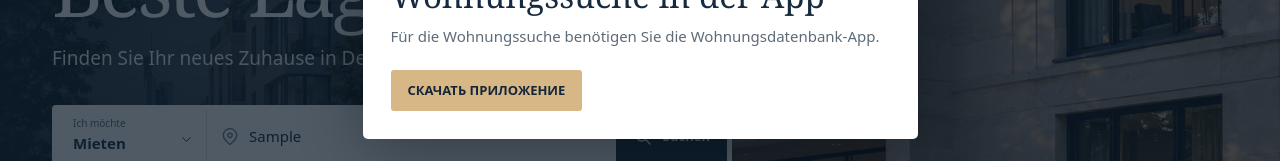
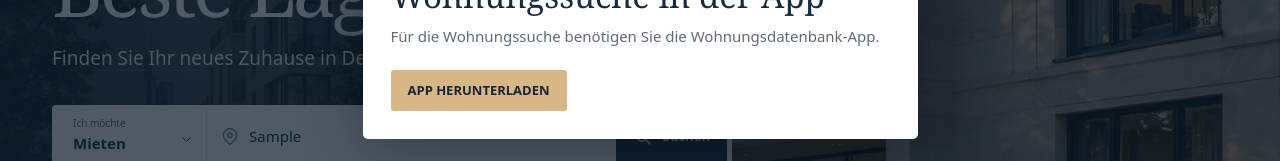
Before and after one commit to azazelitto21/hainer-immobilien, a plain HTML site: page dist/index.html in a window 1280 px wide. Both pictures are taken after typing "Sample" into the empty fields and a click on the button "Suchen". Shown: the part 359-520 px from the top of the page. Drawn offline with Linux system fonts and the light colour scheme.

Commit message:
Update Site source

```diff
--- a/dist/index.html
+++ b/dist/index.html
@@ -81,7 +81,7 @@
     <h2 id="search-app-title">Wohnungssuche in der App</h2>
     <p id="search-app-description">Für die Wohnungssuche benötigen Sie die Wohnungsdatenbank-App.</p>
     <div class="search-app-actions">
-      <a class="button gold" href="wohnungsdatenbank.html" download="Wohnungsdatenbank.html">СКАЧАТЬ ПРИЛОЖЕНИЕ</a>
+      <a class="button gold" href="wohnungsdatenbank.html" download="Wohnungsdatenbank.html" lang="de">APP HERUNTERLADEN</a>
     </div>
   </div>
 </dialog>
```
